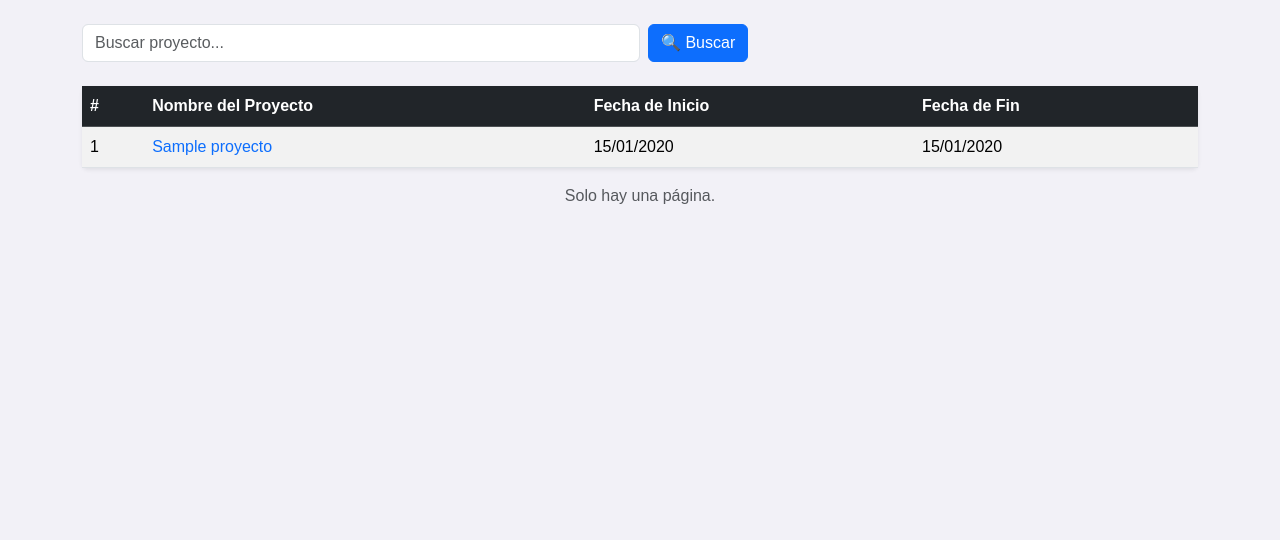
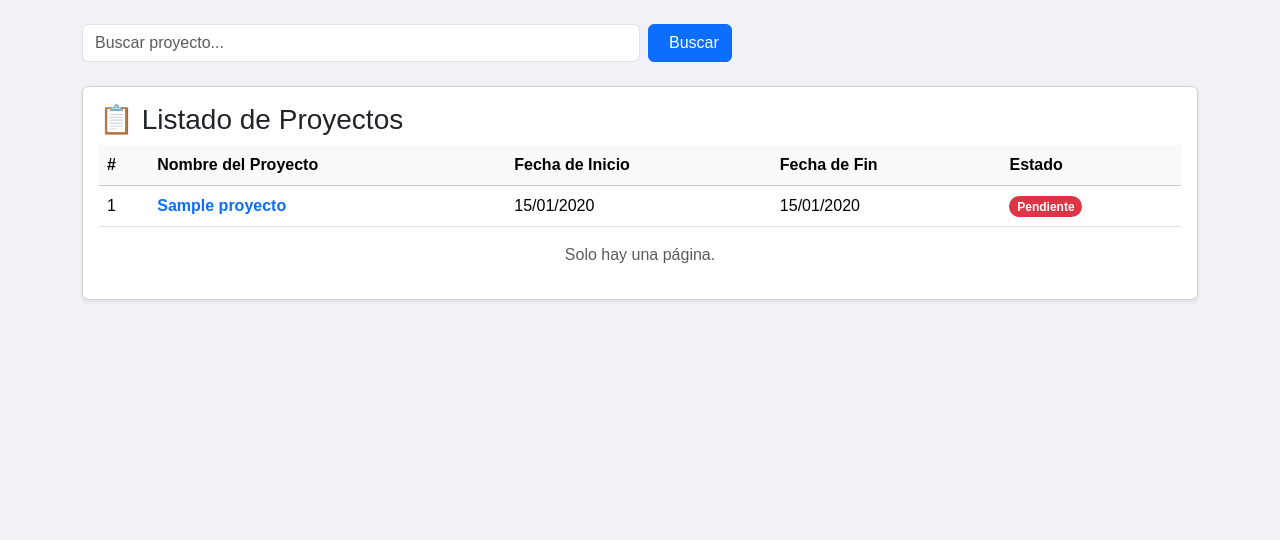
Before and after one commit to Mnnu97/proyectos, a Django app: page /proyectos/proyectos/ in a window 1280 px wide. Shown: the part 142-682 px from the top of the page. Run offline with Django 5.2, Linux system fonts and the light colour scheme; a user stored in the database is signed in; tables that the repository leaves empty hold one stand-in row (values such as "Sample post").

Commit message:
Añadir funcionalidad de exportación de proyectos a Excel. Implementar vistas para exportar proyectos individuales y todos los proyectos, con control de acceso según rol de usuario. Mejorar la interfaz de listado de proyectos y detalles de proyectos con nuevas características de visualización.

```diff
--- a/proyecto_app/templates/proyecto_app/proyecto_list.html
+++ b/proyecto_app/templates/proyecto_app/proyecto_list.html
@@ -1,26 +1,63 @@
 {% extends "base.html" %}
+{% load group_filters %}
+{% block title %}Listado de Proyectos - Tabla{% endblock %}
+
 {% block content %}
-<!-- Campo de búsqueda -->
-<div class="container mt-4 mb-3">
-    <form method="get" class="d-flex gap-2 align-items-center">
+<style>
+    /* Opcional: mejora la apariencia de los badges */
+    .badge-pdte {
+        background-color: #dc3545; /* Rojo */
+        color: white;
+    }
+
+    .badge-en-progreso {
+        background-color: #ffc107; /* Ámbar */
+        color: black;
+    }
+
+    .badge-completado {
+        background-color: #28a745; /* Verde */
+        color: white;
+    }
+</style>
+
+<!-- Campo de búsqueda + Botón Exportar -->
+<div class="container mt-4 mb-3 d-flex justify-content-between align-items-center flex-wrap gap-2">
+    <form method="get" class="d-flex gap-2 align-items-center w-100">
         <input type="text" name="q" value="{{ request.GET.q }}" class="form-control w-50" placeholder="Buscar proyecto...">
-        <button type="submit" class="btn btn-primary">🔍 Buscar</button>
+        <button type="submit" class="btn btn-primary d-flex align-items-center gap-2">
+            <i class="bi bi-search"></i> Buscar
+        </button>
         {% if request.GET.q %}
             <a href="{% url 'proyectos:proyecto_list' %}" class="btn btn-outline-secondary">Limpiar</a>
         {% endif %}
     </form>
+
+    <!-- Botón Exportar a Excel -->
+    {% if user|has_group:"Admin" %}
+        <div class="mt-2 w-100 w-md-auto text-md-end">
+            <a href="{% url 'proyectos:exportar_proyectos' %}" class="btn btn-success d-inline-flex align-items-center gap-2">
+                <i class="bi bi-file-earmark-excel"></i> Exportar a Excel
+            </a>
+        </div>
+    {% endif %}
 </div>
 
 <!-- Tabla de proyectos -->
 <div class="container mt-4">
     {% if page_obj %}
-        <table class="table table-striped table-hover shadow-sm rounded">
-            <thead class="table-dark">
+        <div class="card shadow-sm rounded">
+            <div class="card-body">
+                <h3 class="card-title">📋 Listado de Proyectos</h3>
+
+                <table class="table table-hover align-middle">
+                    <thead class="table-light">
                         <tr>
                             <th>#</th>
                             <th>Nombre del Proyecto</th>
                             <th>Fecha de Inicio</th>
                             <th>Fecha de Fin</th>
+                            <th>Estado</th>
                         </tr>
                     </thead>
                     <tbody>
@@ -28,7 +65,7 @@
                             <tr>
                                 <td>{{ forloop.counter }}</td>
                                 <td>
-                            <a href="{% url 'proyectos:proyecto_detail' proyecto.pk %}" class="text-decoration-none">
+                                    <a href="{% url 'proyectos:proyecto_detail' proyecto.pk %}" class="text-decoration-none fw-bold">
                                         {{ proyecto.nombre }}
                                     </a>
                                 </td>
@@ -37,17 +74,35 @@
                                     {% if proyecto.fecha_fin %}
                                         {{ proyecto.fecha_fin|date:"d/m/Y" }}
                                     {% else %}
-                                -
+                                        <span class="text-muted">-</span>
+                                    {% endif %}
+                                </td>
+                                <td>
+                                    {% if proyecto.estado == 'pdte' %}
+                                        <span class="badge badge-pdte rounded-pill">Pendiente</span>
+                                    {% elif proyecto.estado == 'en_progreso' %}
+                                        <span class="badge badge-en-progreso rounded-pill">En Progreso</span>
+                                    {% elif proyecto.estado == 'completado' %}
+                                        <span class="badge badge-completado rounded-pill">Completado</span>
+                                    {% else %}
+                                        <span class="badge bg-secondary rounded-pill">Desconocido</span>
                                     {% endif %}
                                 </td>
                             </tr>
                         {% empty %}
                             <tr>
-                        <td colspan="4" class="text-center text-muted py-3">
+                                <td colspan="5" class="text-center text-muted py-4">
                                     {% if request.GET.q %}
+                                        <i class="bi bi-exclamation-triangle-fill text-warning me-2"></i>
                                         No se encontraron proyectos.
                                     {% else %}
-                                No hay proyectos disponibles.
+                                        {% if user|has_group:"Admin" %}
+                                            <i class="bi bi-info-circle-fill text-info me-2"></i>
+                                            No hay proyectos registrados aún.
+                                        {% else %}
+                                            <i class="bi bi-person-slash text-danger me-2"></i>
+                                            No tienes proyectos asignados.
+                                        {% endif %}
                                     {% endif %}
                                 </td>
                             </tr>
@@ -57,9 +112,13 @@
 
                 <!-- Paginación -->
                 {% include "proyecto_app/pagination.html" %}
-
+            </div>
+        </div>
     {% else %}
-        <div class="alert alert-warning mt-4">No tienes proyectos asignados.</div>
+        <div class="alert alert-warning mt-4" role="alert">
+            <i class="bi bi-exclamation-octagon-fill me-2"></i>
+            No tienes proyectos asignados.
+        </div>
     {% endif %}
 </div>
 {% endblock %}
--- a/proyecto_app/urls.py
+++ b/proyecto_app/urls.py
@@ -1,6 +1,5 @@
 from django.urls import path
 
-# Vistas CRUD
 from .views_crud import (
     ProyectoListView,
     ProyectoDetailView,
@@ -18,45 +17,51 @@ from .views_crud import (
 from .views_inicio import PaginaInicioView
 from .views_auth import signup
 from .views_estado import actualizar_estado_tarea, actualizar_estado_proyecto
-
-# 👇 Vistas de gestión de usuarios (Admin)
 from .views_usuarios import lista_usuarios, crear_usuario, eliminar_usuario, asignar_proyectos, detalle_usuario, ver_proyectos_usuario, editar_usuario
 
-# 👇 Importamos vistas de autenticación para cambio de contraseña + login personalizado
+# Vistas de exportación
+from .views_export import exportar_todos_los_proyectos
+from .views_export import exportar_proyectos, exportar_proyecto_individual
+
+# Vistas de autenticación
 from django.contrib.auth import views as auth_views
-
-from .views import CustomLoginView  # ← Vista personalizada del login
+from .views import CustomLoginView
 
 
 app_name = 'proyectos'
 
 urlpatterns = [
-    # 🏠 Ruta raíz → /proyectos/
+
     path('', PaginaInicioView.as_view(), name='inicio'),
 
-    # 🔹 Rutas para Proyectos
+    # Rutas para Proyectos
     path('proyectos/', ProyectoListView.as_view(), name='proyecto_list'),
     path('proyectos/<int:pk>/', ProyectoDetailView.as_view(), name='proyecto_detail'),
     path('proyectos/crear/', ProyectoCreateView.as_view(), name='proyecto_create'),
     path('proyectos/<int:pk>/editar/', ProyectoUpdateView.as_view(), name='proyecto_update'),
     path('proyectos/<int:pk>/eliminar/', ProyectoDeleteView.as_view(), name='proyecto_delete'),
 
-    # 📝 Rutas para Tareas por proyecto
+    # Rutas para Tareas por proyecto
     path('proyectos/<int:proyecto_id>/tareas/crear/', TareaCreateView.as_view(), name='tarea_create_en_proyecto'),
     path('proyectos/<int:proyecto_id>/tareas/<int:pk>/', TareaDetailView.as_view(), name='tarea_detail_en_proyecto'),
     path('proyectos/<int:proyecto_id>/tareas/<int:pk>/editar/', TareaUpdateView.as_view(), name='tarea_update_en_proyecto'),
     path('proyectos/<int:proyecto_id>/tareas/<int:pk>/eliminar/', TareaDeleteView.as_view(), name='tarea_delete_en_proyecto'),
     path('proyectos/<int:proyecto_id>/tareas/<int:tarea_id>/estado/', actualizar_estado_tarea, name='actualizar_estado_tarea_en_proyecto'),
 
-    # ⚠️ Acciones de estado de proyectos
+    # Acciones de estado de proyectos
     path('proyectos/<int:pk>/estado/', actualizar_estado_proyecto, name='actualizar_estado_proyecto'),
 
-    # 👤 Registro y Login
-    path('login/', auth_views.LoginView.as_view(template_name='registration/login.html',  redirect_authenticated_user = True), name='login'),
+    # Exportar proyectos
+    path('proyectos/exportar-completo/', exportar_todos_los_proyectos, name='exportar_todos_los_proyectos'),
+    # ...
+    path('proyectos/exportar/', exportar_proyectos, name='exportar_proyectos'),  # Exporta todos los visibles en listado
+    path('proyectos/<int:pk>/exportar/', exportar_proyecto_individual, name='exportar_proyecto_individual'),  # Exporta un único proyecto
+
+    #  Registro y Login
+    path('login/', auth_views.LoginView.as_view(template_name='registration/login.html', redirect_authenticated_user=True), name='login'),
     path('logout/', auth_views.LogoutView.as_view(next_page='login'), name='logout'),
 
-
-    # 👥 Panel de gestión de usuarios (solo Admin)
+    #  Panel de gestión de usuarios (solo Admin)
     path('usuarios/', lista_usuarios, name='lista_usuarios'),
     path('usuarios/crear/', crear_usuario, name='crear_usuario'),
     path('usuarios/<int:pk>/editar/', editar_usuario, name='editar_usuario'),
@@ -65,7 +70,7 @@ urlpatterns = [
     path('usuarios/<int:pk>/detalles/', detalle_usuario, name='detalle_usuario'),
     path('usuarios/<int:pk>/proyectos/', ver_proyectos_usuario, name='ver_proyectos_usuario'),
 
-    # 🔐 Gestión de Contraseña
+    #  Gestión de Contraseña
     path('cambiar-password/', auth_views.PasswordChangeView.as_view(
         template_name='registration/password_change_form.html'
     ), name='password_change'),
```
Also changed, not shown: proyecto_app/templates/proyecto_app/proyecto_detail.html (+16 -2 lines), proyecto_app/views_export.py (added, +133 -0 lines), proyectos/settings.py (+25 -13 lines). Lines whose indentation alone changed are shown as unchanged.
